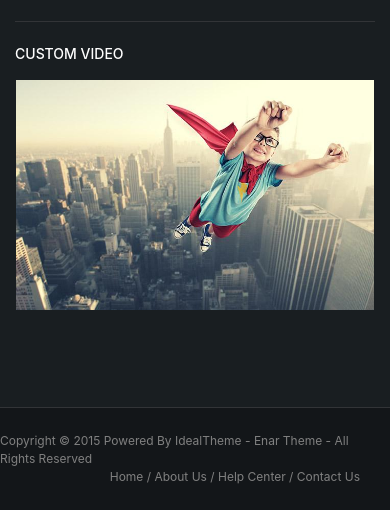
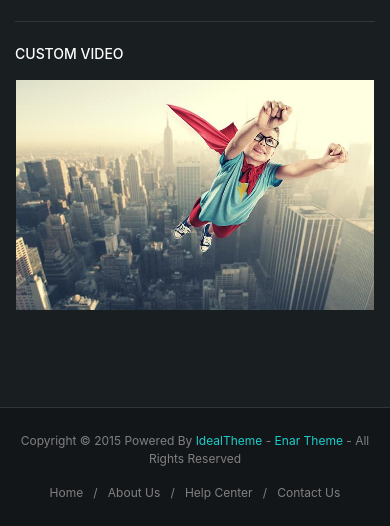
Before and after one commit to MantasZakas/Front-end-final-project, a website: page index.html in a window 390 px wide. Shown: the part 10540-11066 px from the top of the page. Drawn offline with nearby package versions, Linux system fonts and the light colour scheme; some packages are replaced by stand-ins of ours.

Commit message:
Footer fixed

```diff
--- a/index.html
+++ b/index.html
@@ -81,7 +81,7 @@
             <div class="collapse navbar-collapse" id="link_navbar">
                 <ul class="navbar-nav my-auto mx-5 justify-content-between w-100">
                     <li class="nav-item">
-                        <a class="nav-link px-2" href="#">HOME</a>
+                        <a class="nav-link px-2 colored" href="#">HOME</a>
                     </li>
                     <li class="nav-item">
                         <a class="nav-link px-2" href="#">PAGES</a>
@@ -768,7 +768,8 @@
                                     <div class="modal-body p-0">
                                         <div class="embed-responsive embed-responsive-16by9">
                                             <iframe width="560" height="315"
-                                                    src="https://www.youtube.com/embed/YV4oYkIeGJc?&autoplay=1" frameborder="0"
+                                                    src="https://www.youtube.com/embed/YV4oYkIeGJc?&autoplay=1"
+                                                    frameborder="0"
                                                     allow="accelerometer; autoplay; encrypted-media; gyroscope; picture-in-picture"
                                                     allowfullscreen></iframe>
                                         </div>
@@ -785,20 +786,19 @@
 <!--END BOTTOM LINKS SECTION-->
 
 <!--BEGIN FOOTER-->
-<!--TODO sort out paddings and responsive in footer-->
-<footer>
-    <div class="container py-4">
-        <div class="row w-100">
-            <div class="col-md-6 col-12 p-0">
-                <p class="m-0">
-                    Copyright © 2015 Powered By <a href="#">IdealTheme</a> - <a href="#">Enar Theme</a> - All Rights
-                    Reserved
+<footer class="container-fluid">
+    <div class="container py-4 px-0">
+        <div class="row">
+            <div class="col-lg-6 col-12">
+                <p class="mb-lg-0 text-lg-left text-center">
+                    Copyright © 2015 Powered By <a class="colored" href="#">IdealTheme</a> -
+                    <a class="colored" href="#">Enar Theme</a> - All Rights Reserved
                 </p>
             </div>
-            <div class="col-md-6 col-12 p-0">
-                <p class="m-0 text-right">
-                    <a href="#">Home</a> / <a href="#">About Us</a> / <a href="#">Help Center</a>
-                    / <a href="#">Contact Us</a>
+            <div class="col-lg-6 col-12">
+                <p class="mb-0 text-lg-right text-center">
+                    <a href="#">Home&nbsp;&nbsp;</a> / <a href="#">&nbsp;&nbsp;About Us&nbsp;&nbsp;</a> /
+                    <a href="#">&nbsp;&nbsp;Help Center&nbsp;&nbsp;</a> / <a href="#">&nbsp;&nbsp;Contact Us</a>
                 </p>
             </div>
         </div>
--- a/scss/style.scss
+++ b/scss/style.scss
@@ -1,14 +1,18 @@
 $primary-color: #1ccdca;
+$secondary-color: grey;
 
 * {
-  color: grey;
+  color: $secondary-colory;
 }
 
 header, #main_nav {
   background-color: white;
 
   a {
-    color: grey;
+    color: $secondary-color;
+    .colored {
+      color: $primary-color
+    }
   }
   button {
     background-color: transparent;
@@ -46,8 +50,17 @@ p, a, li {
 footer {
   background-color: #131619;
   a {
-    color: grey;
+    color: $secondary-color;
+
   }
+  a:hover {
+    text-decoration: none;
+    color: unset;
+  }
+  .colored:hover {
+    color: $primary-color;
+  }
+
 }
 
 //Bootstrap class modification BEGIN
@@ -195,7 +208,7 @@ footer {
   height: 30px;
   width: 30px;
   i {
-    color: grey;
+    color: $secondary-color;
     font-size: 10px;
   }
 }
@@ -227,7 +240,7 @@ footer {
     font-size: 12px;
   }
   button {
-    color: grey;
+    color: $secondary-color;
   }
   hr {
     border-color: #323437;
```
Also changed, not shown: css/style.css.
